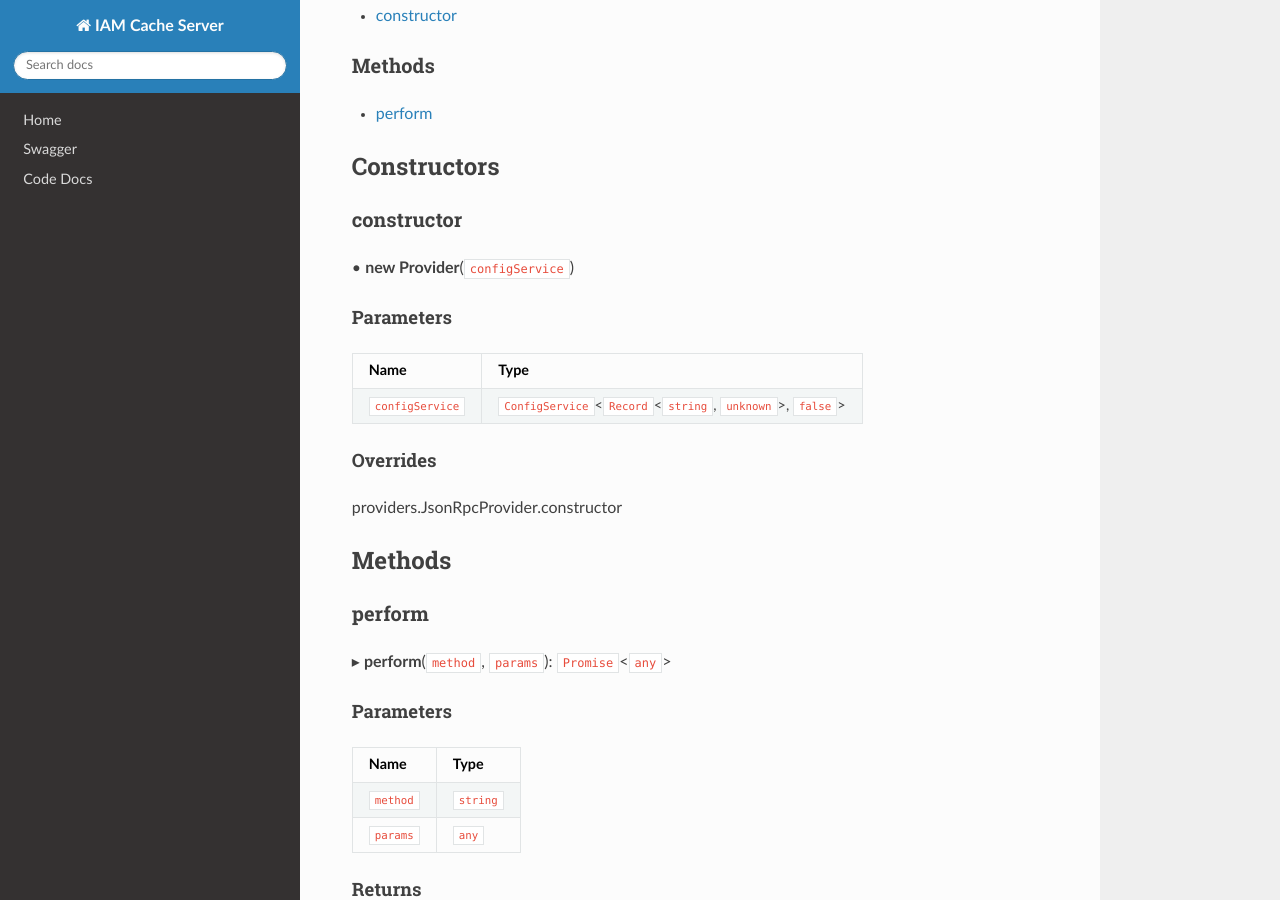
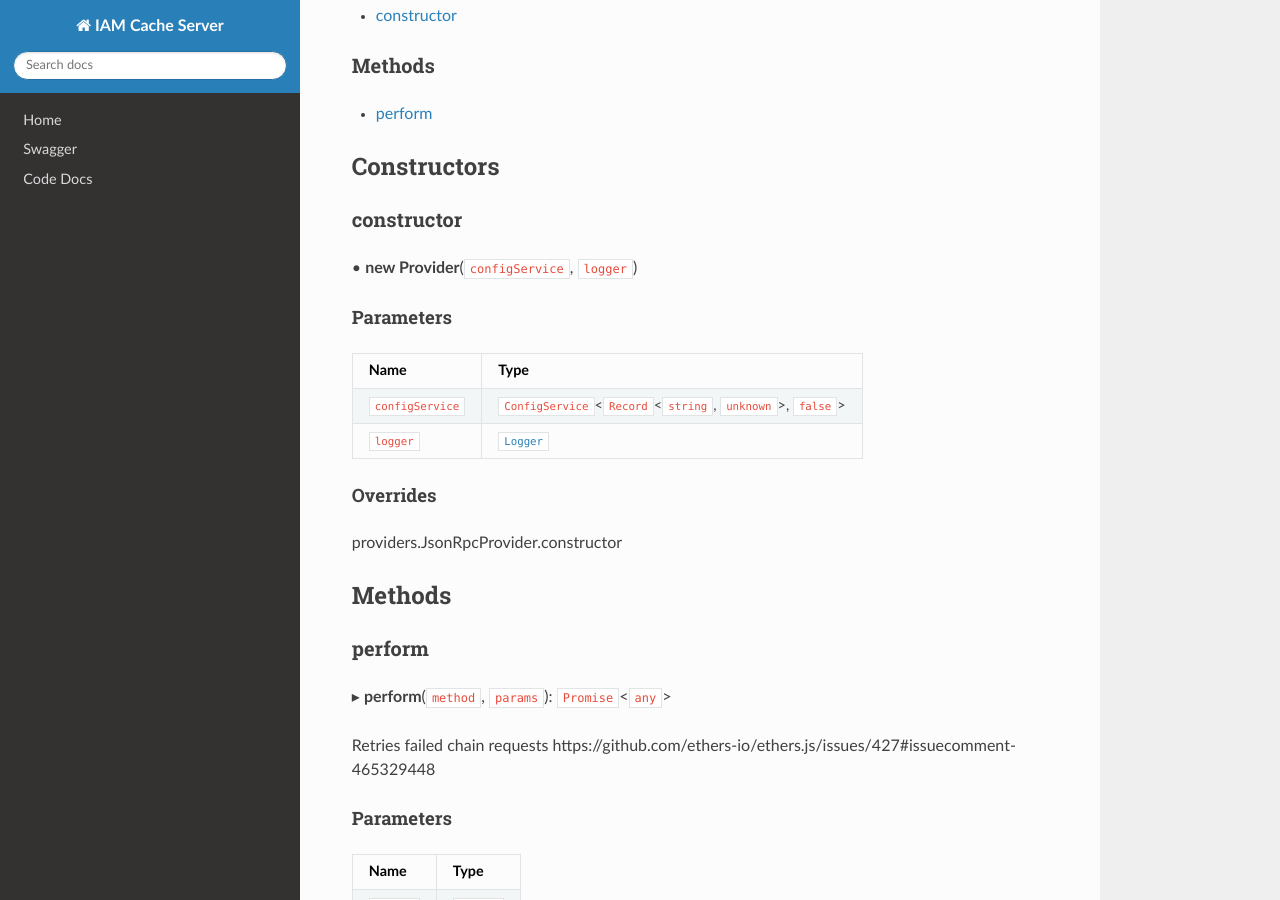
Before and after one commit to energywebfoundation/ssi-hub, an MkDocs documentation site: the page built from docs/api/classes/common_provider.Provider.md, in a window 1280 px wide and 900 px high, scrolled down 464 px. Built offline with MkDocs 1.6.1, drawn with Linux system fonts in a browser that asks for light colours; nearby versions of some CDN libraries.

```diff
--- a/docs/api/classes/common_provider.Provider.md
+++ b/docs/api/classes/common_provider.Provider.md
@@ -22,13 +22,14 @@
 
 ### constructor
 
-• **new Provider**(`configService`)
+• **new Provider**(`configService`, `logger`)
 
 #### Parameters
 
 | Name | Type |
 | :------ | :------ |
 | `configService` | `ConfigService`<`Record`<`string`, `unknown`\>, ``false``\> |
+| `logger` | [`Logger`](modules_logger_logger_service.Logger.md) |
 
 #### Overrides
 
@@ -39,6 +40,8 @@ providers.JsonRpcProvider.constructor
 ### perform
 
 ▸ **perform**(`method`, `params`): `Promise`<`any`\>
+
+Retries failed chain requests https://github.com/ethers-io/ethers.js/issues/427#issuecomment-465329448
 
 #### Parameters
 
```
Also changed, not shown: 4 other files.
